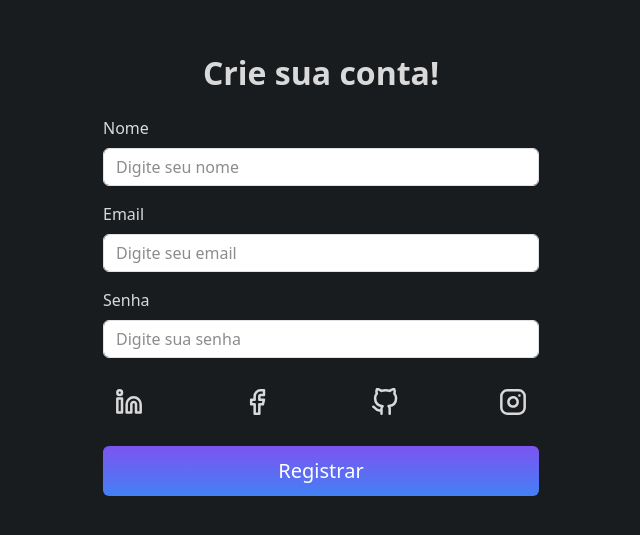
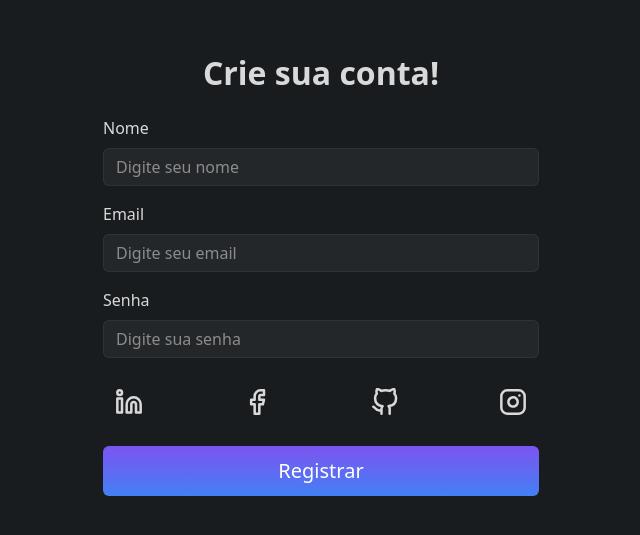
Before and after one commit to gabrielOliv1/frontend_timebank, a React (Vite) app: page /signup in a window 1280 px wide. Shown: the part 125-660 px from the top of the page, without its empty margins (319-959 px from the left). Built offline with nearby package versions, Linux system fonts and the light colour scheme.

Commit message:
feat: new style for the forms label

```diff
--- a/src/styles/Signup.css
+++ b/src/styles/Signup.css
@@ -30,6 +30,20 @@
 
 .placeholder-text::placeholder {
     color: var(--darker-grey);
+}
+
+
+.form-control {
+    box-shadow: none !important;
+    border: 1px solid rgba(255, 255, 255, 0.1);
+    background-color: rgba(255, 255, 255, 0.05);
+    color: #D9D9D9;
+}
+
+.form-control:focus {
+    box-shadow: none !important;
+    border-color: #7C54F0;
+    background-color: rgba(255, 255, 255, 0.08);
 }
 
 .social-icons-container {
```
